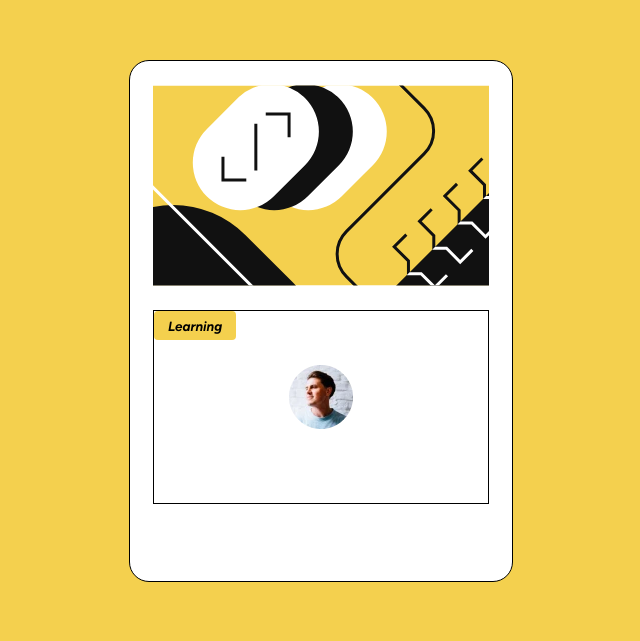
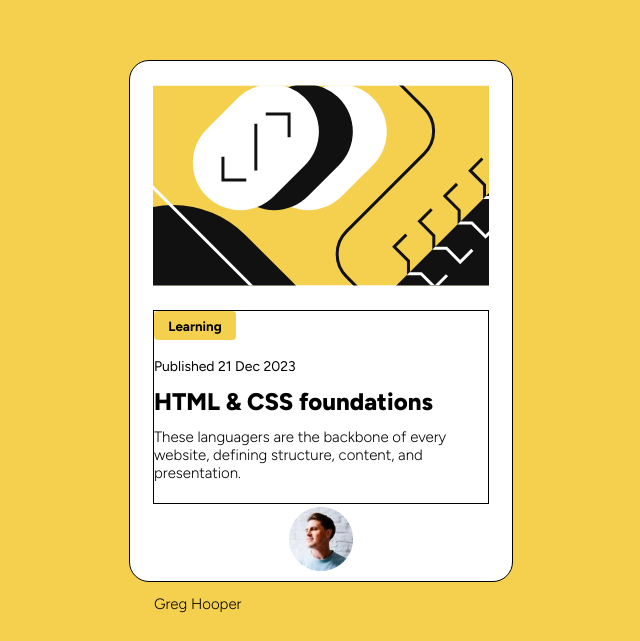
Before and after one commit to DraxusTDEV/front-end-mentor-proyects, a plain HTML site: page blog-preview-card-main/index.html in a window 1280 px wide. Shown: the part 159-800 px from the top of the page, without its empty margins (399-1039 px from the left). Drawn offline with Linux system fonts and the light colour scheme.

Commit message:
terminando diseño container card

```diff
--- a/blog-preview-card-main/index.html
+++ b/blog-preview-card-main/index.html
@@ -16,29 +16,28 @@
 
     <link rel="stylesheet" href="./styles.css" />
 
-    <!-- Feel free to remove these styles or customise in your own stylesheet 👍 -->
-    <style>
-      .attribution {
-        font-size: 11px;
-        text-align: center;
-      }
-      .attribution a {
-        color: hsl(228, 45%, 44%);
-      }
-    </style>
+    <link rel="preconnect" href="https://fonts.googleapis.com" />
+    <link rel="preconnect" href="https://fonts.gstatic.com" crossorigin />
+    <link
+      href="https://fonts.googleapis.com/css2?family=Figtree:ital,wght@0,300..900;1,300..900&display=swap"
+      rel="stylesheet"
+    />
   </head>
-  <body>
+  <body class="figtree-unique">
     <main class="container">
       <div class="container-card">
         <img src="./assets/images/illustration-article.svg" alt="" />
         <article class="content">
           <button>Learning</button>
-          <p></p>
-          <h1></h1>
-          <p></p>
+          <p id="published">Published 21 Dec 2023</p>
+          <h1>HTML & CSS foundations</h1>
+          <p>
+            These languagers are the backbone of every website, defining
+            structure, content, and presentation.
+          </p>
           <div class="avatar">
             <img src="./assets/images/image-avatar.webp" alt="avatar" />
-            <p></p>
+            <p>Greg Hooper</p>
           </div>
         </article>
       </div>
--- a/blog-preview-card-main/styles.css
+++ b/blog-preview-card-main/styles.css
@@ -4,23 +4,39 @@
   box-sizing: border-box;
 }
 
-@font-face {
-  font-family: Figtree;
-  src: url("./assets/fonts/Figtree-Italic-VariableFont_wght.ttf"),
-    url("./assets/fonts/Figtree-VariableFont_wght.ttf"),
-    url("./assets/fonts/static/Figtree-ExtraBold.ttf"),
-    url("./assets/fonts/static/Figtree-SemiBold.ttf");
-}
+/*.figtree-unique {
+  font-family: Cambria, Cochin, Georgia, Times, "Times New Roman", serif;
+  font-optical-sizing: auto;
+  font-weight: 800;
+  font-style: italic;
+}*/
 
 body {
   font-size: 20px;
-  font-weight: 900;
-  font-family: Figtree;
+  font-weight: 800;
+  font-family: "Figtree", sans-serif;
 }
 
 img {
   display: block;
   margin: 24px auto;
+}
+
+p {
+  margin: 12px 0;
+  font-weight: 300;
+  font-size: 15px;
+}
+
+#published {
+  font-size: 14px;
+  font-weight: 400;
+}
+
+h1 {
+  font-size: 24px;
+  font-weight: 800;
+  margin: 6px 0;
 }
 
 .container {
@@ -54,6 +70,7 @@ img {
   background-color: #f4d04e;
   border-radius: 4px;
   border: none;
-  font-family: Figtree;
+  font-family: "Figtree", sans-serif;
   font-weight: bold;
+  margin-bottom: 6px;
 }
```
